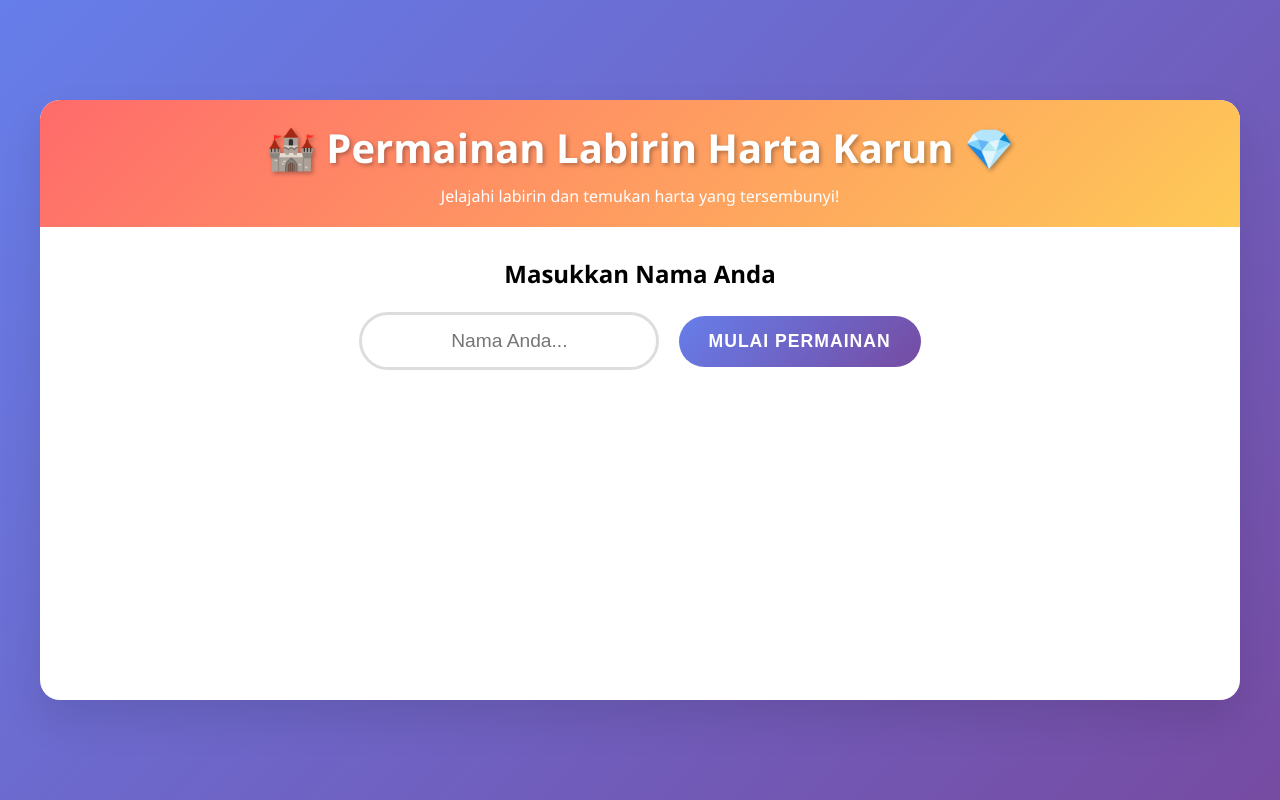
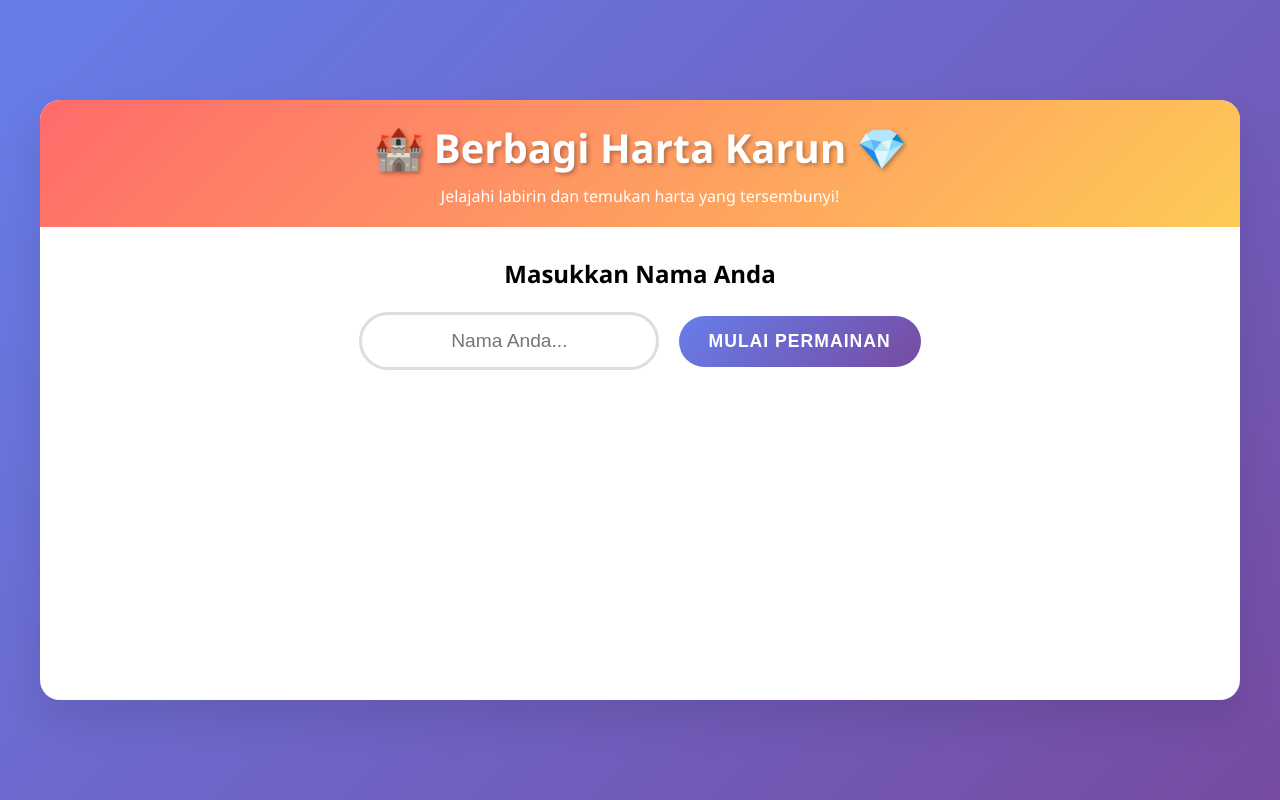
Before and after one commit to kak-ewan/pm, a plain HTML site: page index.html in a window 1280 px wide. Drawn offline with Linux system fonts and the light colour scheme.

Commit message:
Update index.html

```diff
--- a/index.html
+++ b/index.html
@@ -357,7 +357,7 @@
 <body>
     <div class="container">
         <div class="header">
-            <h1>🏰 Permainan Labirin Harta Karun 💎</h1>
+            <h1>🏰 Berbagi Harta Karun 💎</h1>
             <p>Jelajahi labirin dan temukan harta yang tersembunyi!</p>
         </div>
 
```
